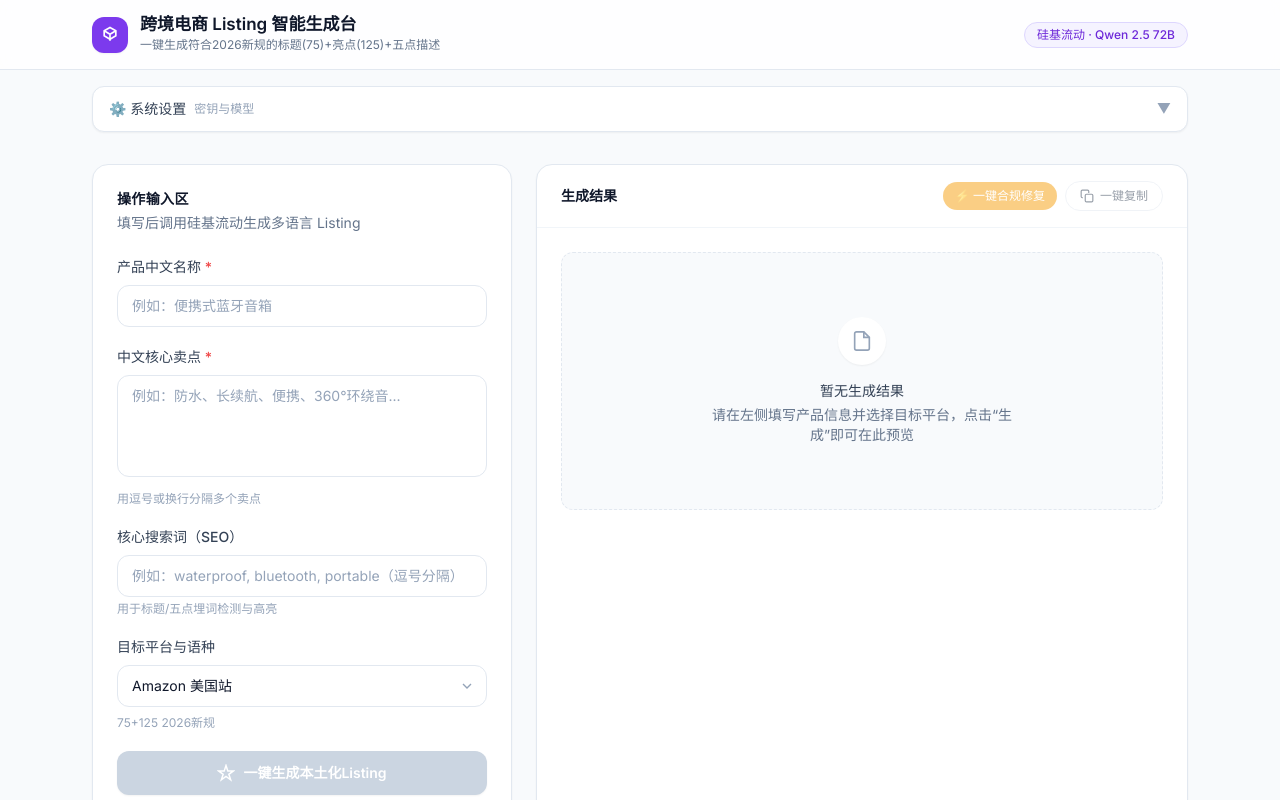
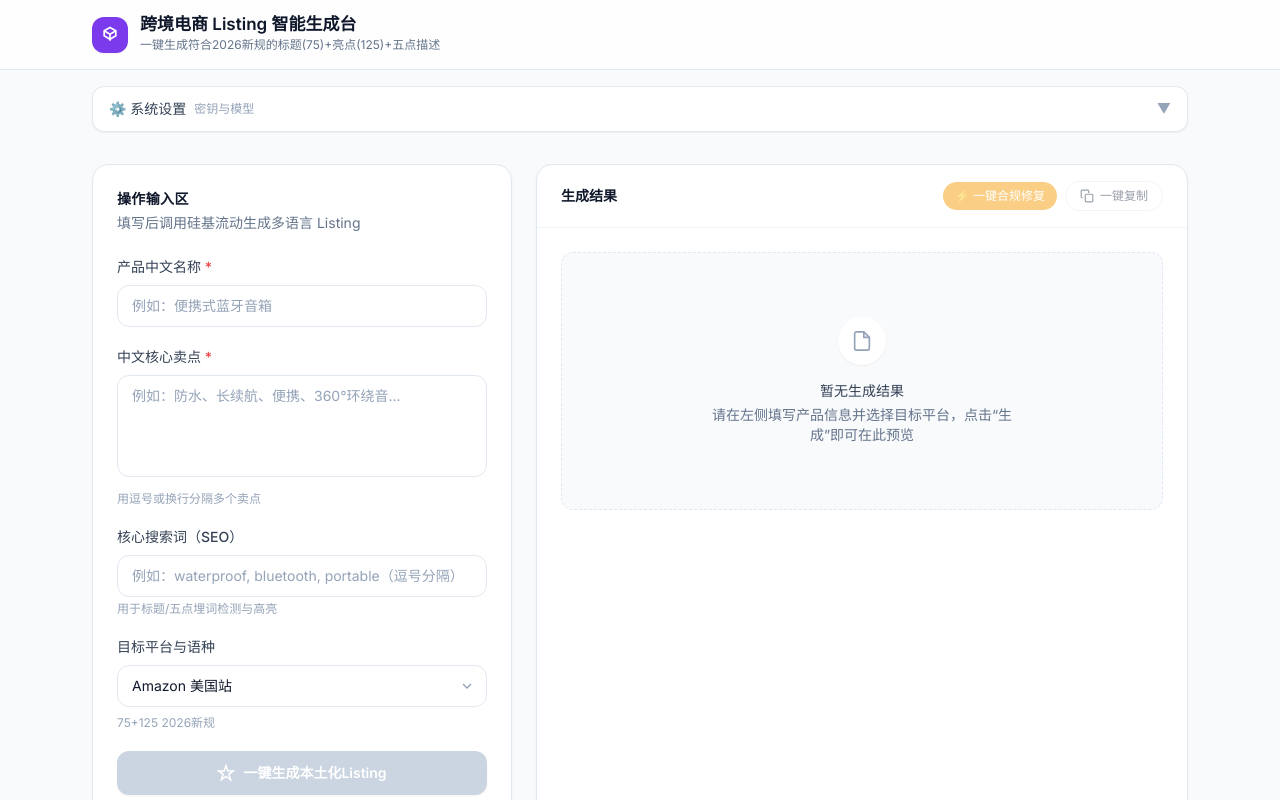
Before and after one commit to yyc18836355073-svg/-Listing-Generator, a React (Vite) app: page / in a window 1280 px wide. Shown: the top 800 px of the page. Built offline with nearby package versions, Linux system fonts and the light colour scheme.

Commit message:
chore: 移除右上角模型固定显示

```diff
--- a/src/App.tsx
+++ b/src/App.tsx
@@ -581,7 +581,7 @@ ${platformRule}
               <p className="mt-1 hidden text-xs text-slate-500 sm:block">一键生成符合2026新规的标题(75)+亮点(125)+五点描述</p>
             </div>
           </div>
-          <span className="rounded-full border border-violet-200 bg-violet-50 px-3 py-1 text-xs font-medium text-violet-700">硅基流动 · {MODEL_OPTIONS.find(m=>m.value===selectedModel)?.label || selectedModel}</span>
+
         </div>
       </header>
       <div className="mx-auto max-w-[1160px] px-4 sm:px-6 lg:px-8 pt-4">
```
